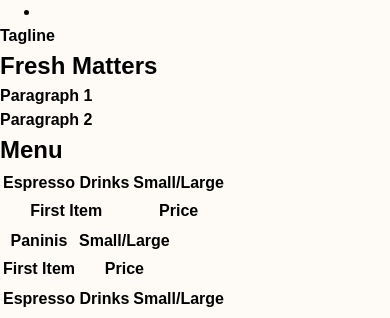
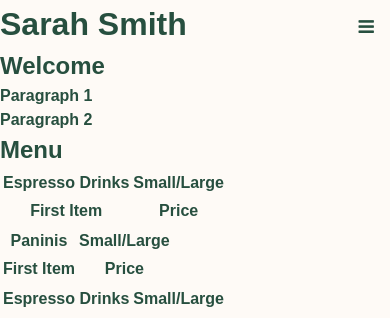
Before and after one commit to sjsmit46/gra424-s23, a plain HTML site: page book/index.html in a window 390 px wide. Shown: the top 318 px of the page. Drawn offline with Linux system fonts and the light colour scheme; a web font is replaced by a local one.

Commit message:
hamburger

```diff
--- a/book/css/styles.css
+++ b/book/css/styles.css
@@ -1,16 +1,60 @@
 html {
     --green: #274F3F;
     --cream: #FEFAF6;
+    --brown: #C7BBAC;
  }
 
 body {
     background-color: #FEFAF6;
+    color:#274F3F;
     font-family: 'ivymode', sans-serif;
     font-weight: 600;
     font-style: normal;
-    height: 3537px;
+    height: 1265.94px;
 }
 
 font-family: le-monde-livre-std, serif;
 font-weight: 500;
 font-style: normal;
+
+
+/* Style the navigation menu */
+.topnav {
+    overflow: hidden;
+    background-color: #FEFAF6;
+    position: relative;
+  }
+
+  /* Hide the links inside the navigation menu (except for logo/home) */
+  .topnav #myLinks {
+    display: none;
+  }
+
+  /* Style navigation menu links */
+  .topnav a {
+    color: var(--green);
+    padding: 14px 16px;
+    text-decoration: none;
+    font-size: 18px;
+    display: block;
+  }
+
+  /* Style the hamburger menu */
+  .topnav a.icon {
+    display: block;
+    position: absolute;
+    right: 0;
+    top: 0;
+  }
+
+  /* Add a grey background color on mouse-over */
+  .topnav a:hover {
+    background-color: var(--cream);
+    color: #C7BBAC;
+  }
+
+  /* Style the active link (or home/logo) */
+  .active {
+    background-color: var(--cream);
+    color: var(--green);
+  }
--- a/book/index.html
+++ b/book/index.html
@@ -20,17 +20,33 @@
 <body>
   <!-- Add your content here -->
   <header>
-    <img src="" alt=""/>
-    <nav>
-      <ul>
-        <li></li>
-      </ul>
-    </nav>
-    <p>Tagline</p>
+    <link rel="stylesheet" href="https://cdnjs.cloudflare.com/ajax/libs/font-awesome/4.7.0/css/font-awesome.min.css">
+    <div class="topnav">
+      <h1 href="#home" class="active">Sarah Smith</h1>
+      <!-- Navigation links (hidden by default) -->
+      <div id="myLinks">
+        <a href="#motion">Symbol Motion</a>
+        <a href="#coding">Coding</a>
+        <a href="#ux">UX Design</a>
+      </div>
+      <!-- "Hamburger menu" / "Bar icon" to toggle the navigation links -->
+      <a href="javascript:void(0);" class="icon" onclick="myFunction()">
+        <i class="fa fa-bars"></i>
+      </a>
+    </div>
   </header>
 
+
+
+
+
+
+
+
+
+
   <section class="intro">
-    <h2>Fresh Matters</h2>
+    <h2>Welcome</h2>
     <p>Paragraph 1</p>
     <p>Paragraph 2</p>
   </section>
@@ -99,8 +115,6 @@
   </section>
 
 
-
-
   <!-- Load Scripts -->
   <script src="js/scripts.js"></script>
 
--- a/book/js/scripts.js
+++ b/book/js/scripts.js
@@ -0,0 +1,9 @@
+/* Toggle between showing and hiding the navigation menu links when the user clicks on the hamburger menu / bar icon */
+function myFunction() {
+    var x = document.getElementById("myLinks");
+    if (x.style.display === "block") {
+      x.style.display = "none";
+    } else {
+      x.style.display = "block";
+    }
+  }
```
